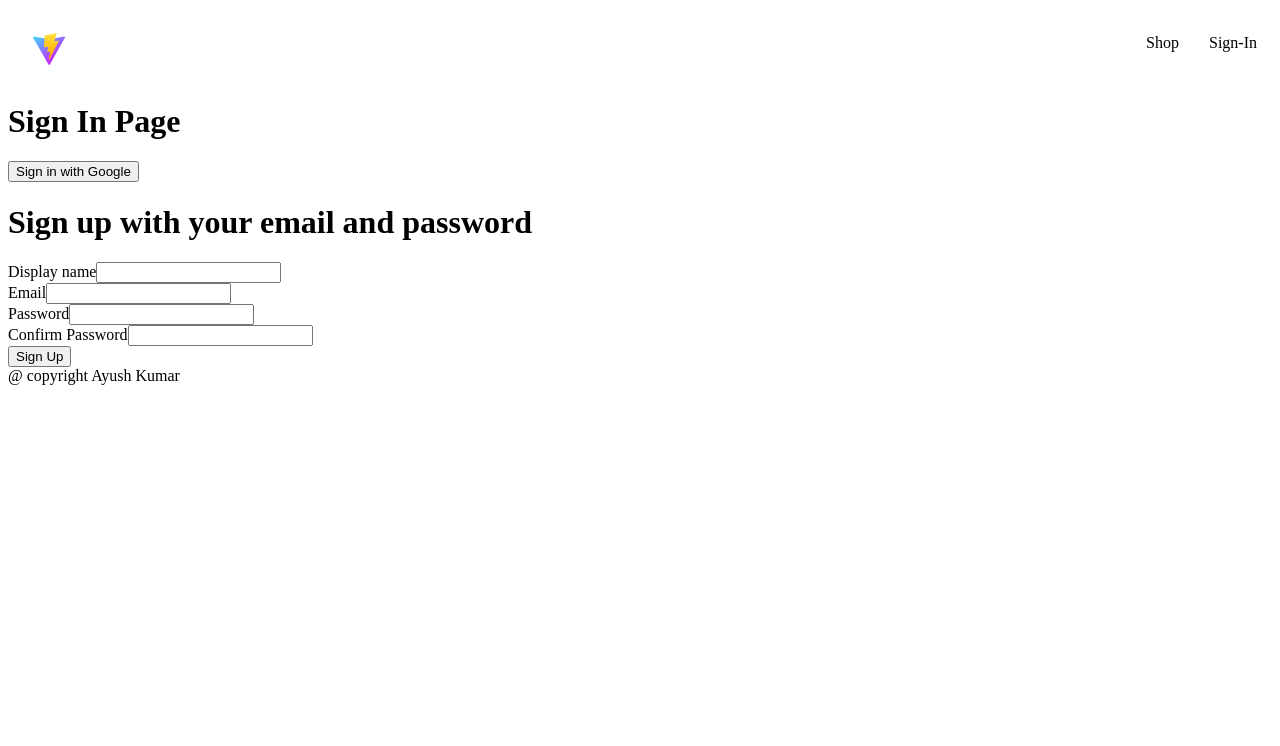
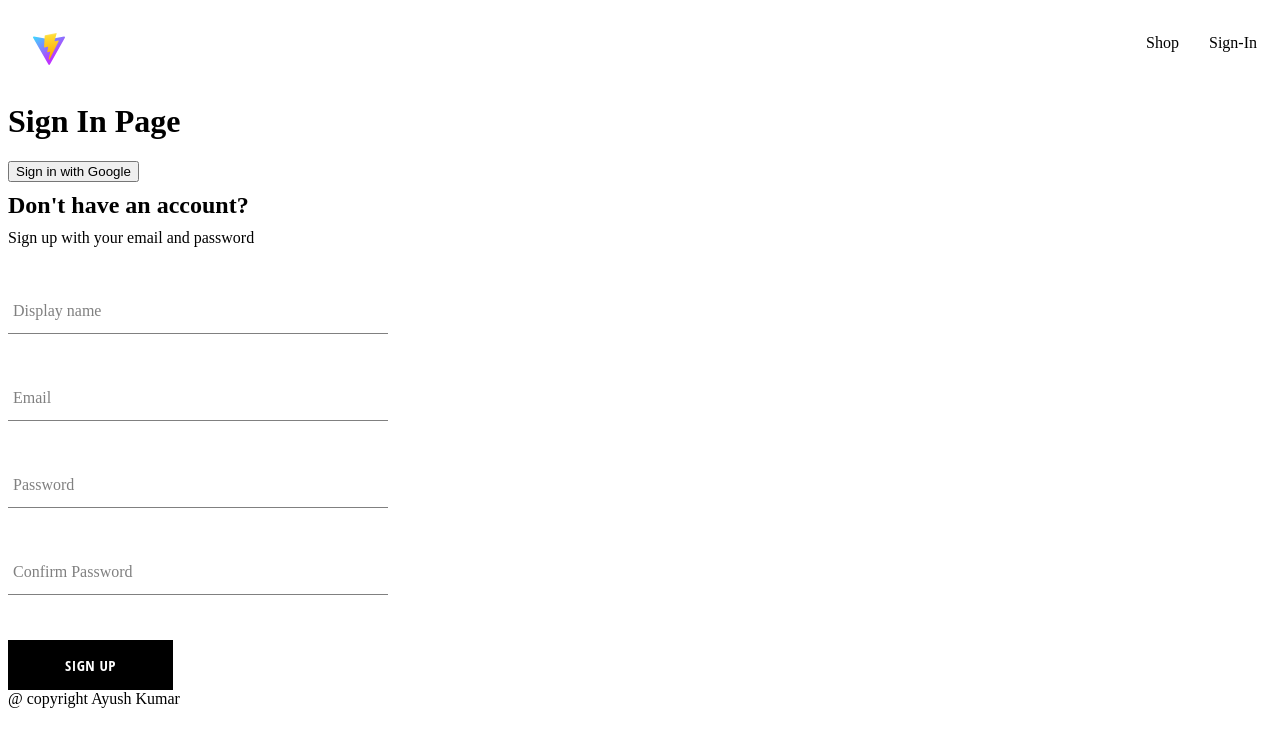
Before and after one commit to Ak6660/e-commerce-website, a React (Vite) app: page /sign-in in a window 1280 px wide. Shown: the top 746 px of the page. Built offline with nearby package versions, Linux system fonts and the light colour scheme.

Commit message:
sign up component

```diff
--- /dev/null
+++ b/src/components/button/Button.jsx
@@ -0,0 +1,18 @@
+import React from "react";
+import "./Button.styles.scss";
+
+const Button_Type_Classes = {
+  google: "google-sign-in",
+  inverted: "inverted ",
+};
+
+export const Button = ({ children, buttontype, ...otherProps }) => {
+  return (
+    <button
+      className={`button-container ${Button_Type_Classes[buttontype]} `}
+      {...otherProps}
+    >
+      {children}
+    </button>
+  );
+};
--- /dev/null
+++ b/src/components/button/Button.styles.scss
@@ -0,0 +1,46 @@
+.button-container {
+  min-width: 165px;
+  width: auto;
+  height: 50px;
+  letter-spacing: 0.5px;
+  line-height: 50px;
+  padding: 0 35px 0 35px;
+  font-size: 15px;
+  background-color: black;
+  color: white;
+  text-transform: uppercase;
+  font-family: "Open Sans Condensed";
+  font-weight: bolder;
+  border: none;
+  cursor: pointer;
+  display: flex;
+  justify-content: center;
+
+  &:hover {
+    background-color: white;
+    color: black;
+    border: 1px solid black;
+  }
+
+  &.google-sign-in {
+    background-color: #4285f4;
+    color: white;
+
+    &:hover {
+      background-color: #357ae8;
+      border: none;
+    }
+  }
+
+  &.inverted {
+    background-color: white;
+    color: black;
+    border: 1px solid black;
+
+    &:hover {
+      background-color: black;
+      color: white;
+      border: none;
+    }
+  }
+}
--- a/src/components/form-input/FormInput.jsx
+++ b/src/components/form-input/FormInput.jsx
@@ -2,7 +2,8 @@
 
 export const FormInput = ({ label, ...otherProps }) => {
   return (
-    <div>
+    <div className="group">
+      <input className="form-input" {...otherProps} />
       {label && (
         <label
           className={`${
@@ -12,7 +13,6 @@
           {label}
         </label>
       )}
-      <input className="form-input" {...otherProps} />
     </div>
   );
 };
--- a/src/components/sign-up-form/SignUpForm.jsx
+++ b/src/components/sign-up-form/SignUpForm.jsx
@@ -1,9 +1,11 @@
 import { useState } from "react";
+import "./SignUpForm.styles.scss";
 import {
   createAuthUserWithEmailAndPassword,
   createUsersDoc,
 } from "../../utils/firebase/firebase.utils";
 import { FormInput } from "../form-input/FormInput";
+import { Button } from "../button/Button";
 
 const defaultFormFields = {
   displayName: "",
@@ -48,8 +50,9 @@
   };
 
   return (
-    <div>
-      <h1>Sign up with your email and password</h1>
+    <div className="sign-up-container">
+      <h2>{`Don't have an account?`}</h2>
+      <span>Sign up with your email and password</span>
       <form onSubmit={handleSubmit}>
         <FormInput
           label="Display name"
@@ -87,7 +90,7 @@
           required
         />
 
-        <button type="submit">Sign Up</button>
+        <Button type="submit">Sign Up</Button>
       </form>
     </div>
   );
--- /dev/null
+++ b/src/components/sign-up-form/SignUpForm.styles.scss
@@ -0,0 +1,8 @@
+.sign-up-container {
+  display: flex;
+  flex-direction: column;
+  width: 380px;
+}
+h2 {
+  margin: 10px 0px;
+}
```
